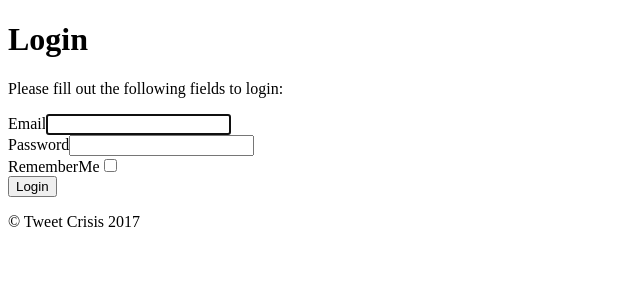
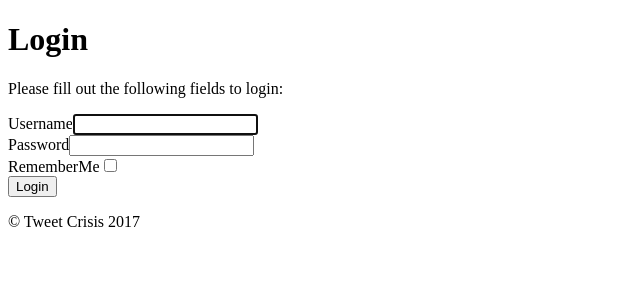
Before and after one commit to malikghanim/tweets, a Yii app: template backend/views/site/login.php in a window 1280 px wide. Shown: the top 300 px of the page, without its empty margins (0-640 px from the left). Run offline with PHP 8.4 and a stand-in for Yii, Linux system fonts and the light colour scheme; the template is opened without the code that fills it, so the values that code supplies are empty; form fields are guessed from the names that the template uses; some libraries are stand-ins or nearby versions.

Commit message:
logi bug fix

```diff
--- a/backend/views/site/login.php
+++ b/backend/views/site/login.php
@@ -19,7 +19,7 @@ $this->params['breadcrumbs'][] = $this->title;
         <div class="col-lg-5">
             <?php $form = ActiveForm::begin(['id' => 'login-form']); ?>
 
-                <?= $form->field($model, 'email')->textInput(['autofocus' => true]) ?>
+                <?= $form->field($model, 'username')->textInput(['autofocus' => true]) ?>
 
                 <?= $form->field($model, 'password')->passwordInput() ?>
 
```
